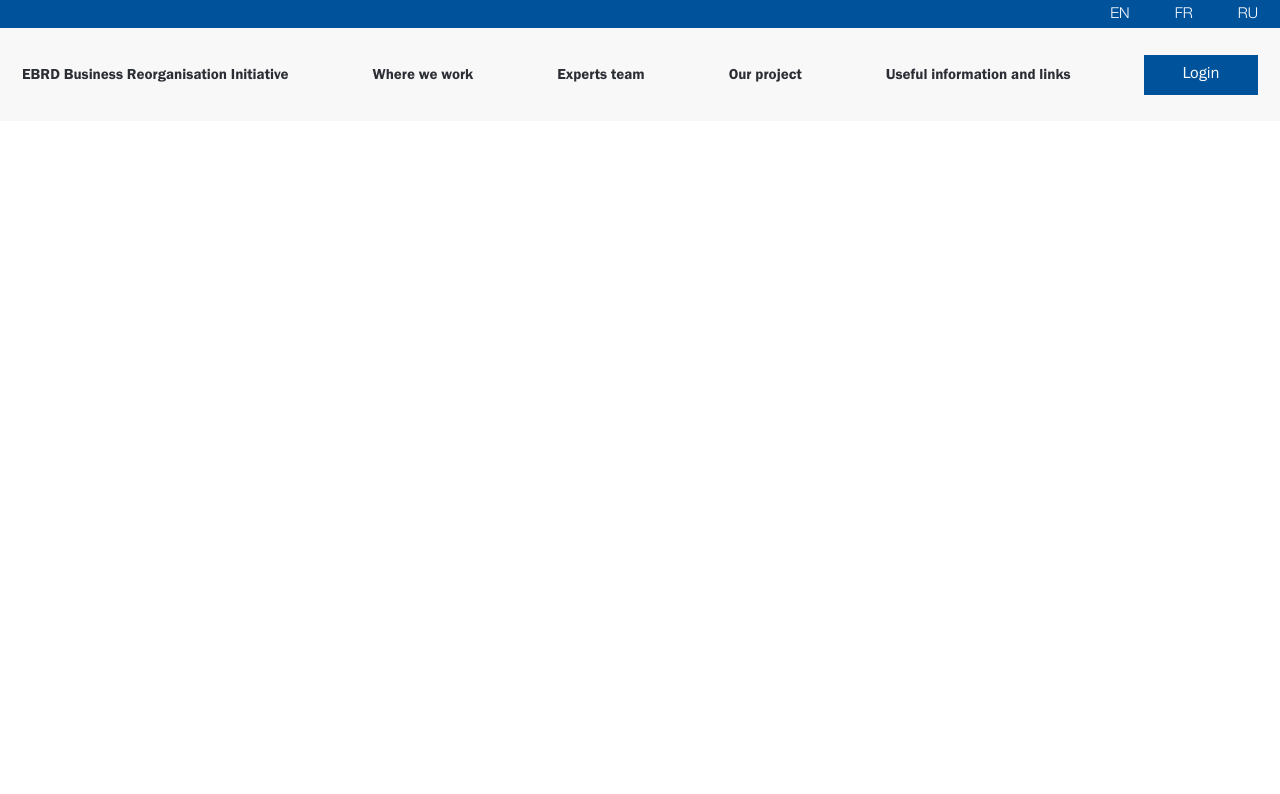
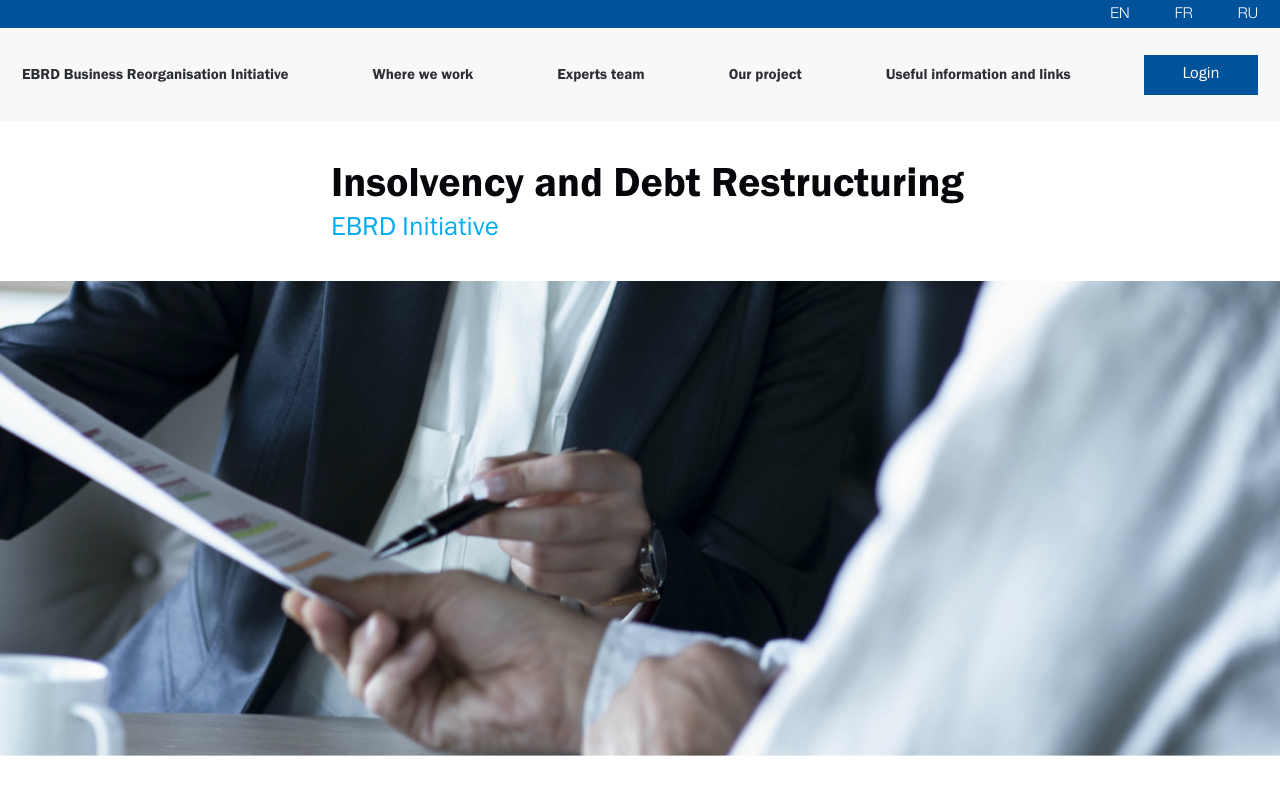
Before and after one commit to RomaVintonyak/EDBR_Banking, a plain HTML site: page pages/Survey Page 1920 – 1.html in a window 1280 px wide. Drawn offline with Linux system fonts and the light colour scheme.

Commit message:
create intro section

```diff
--- a/css/block/survey_page_1.less
+++ b/css/block/survey_page_1.less
@@ -23,22 +23,65 @@
       color: @white;
       margin-right: 45px;
       text-decoration: none;
-      &:last-child{
+      &:last-child {
         margin-right: 0;
       }
     }
   }
 }
 /*header__bottom*/
-.header__bottom{
+.header__bottom {
   display: flex;
   align-items: center;
   width: 100%;
   height: 93px;
   background-color: @grey;
 }
-.bottom__content{
+.bottom__content {
   display: flex;
   justify-content: space-between;
   align-items: center;
 }
+/*nav bar brand*/
+.nav__brand {
+  display: flex;
+  align-items: center;
+  justify-content: space-between;
+  width: 100%;
+  height: 160px;
+}
+.brand__asside {
+  width: 25%;
+}
+.brand__title {
+  width: 75%;
+  h1 {
+    font-family: @demi;
+    font-size: 42px;
+    font-weight: normal;
+    font-stretch: normal;
+    font-style: normal;
+    line-height: 1.12;
+    letter-spacing: normal;
+    color: @almost-black;
+    margin-bottom: 8px;
+  }
+  h2 {
+    font-family: @book;
+    font-size: 26px;
+    font-weight: normal;
+    font-stretch: normal;
+    font-style: normal;
+    line-height: 1.19;
+    letter-spacing: normal;
+    color: @blue-l;
+  }
+}
+/*intro img block*/
+.intro__img{
+  width: 100%;
+  height: 474.5px;
+  background: url(../img/intro/intro.jpg)no-repeat center;
+  overflow: hidden;
+  background-size: cover;
+}
--- a/pages/Survey Page 1920 – 1.html
+++ b/pages/Survey Page 1920 – 1.html
@@ -49,9 +49,22 @@
       </div>
     </div><!--/.header__bottom-->
   </header>
+  <!--nav bar brand-->
+  <section id="navBrand">
+    <div class="container">
+      <div class="nav__brand">
+        <div class="brand__asside">
 
-
-
+        </div>
+        <div class="brand__title">
+          <h1>Insolvency and Debt Restructuring</h1>
+          <h2>EBRD Initiative</h2>
+        </div>
+      </div><!--/.nav__brand-->
+    </div><!--/.container-->
+  </section>
+  <!--intro img block-->
+  <div class="intro__img"></div>
 
 
 
```
Also changed, not shown: css/style.css, img/intro/intro.jpg (added), 1 other file.
